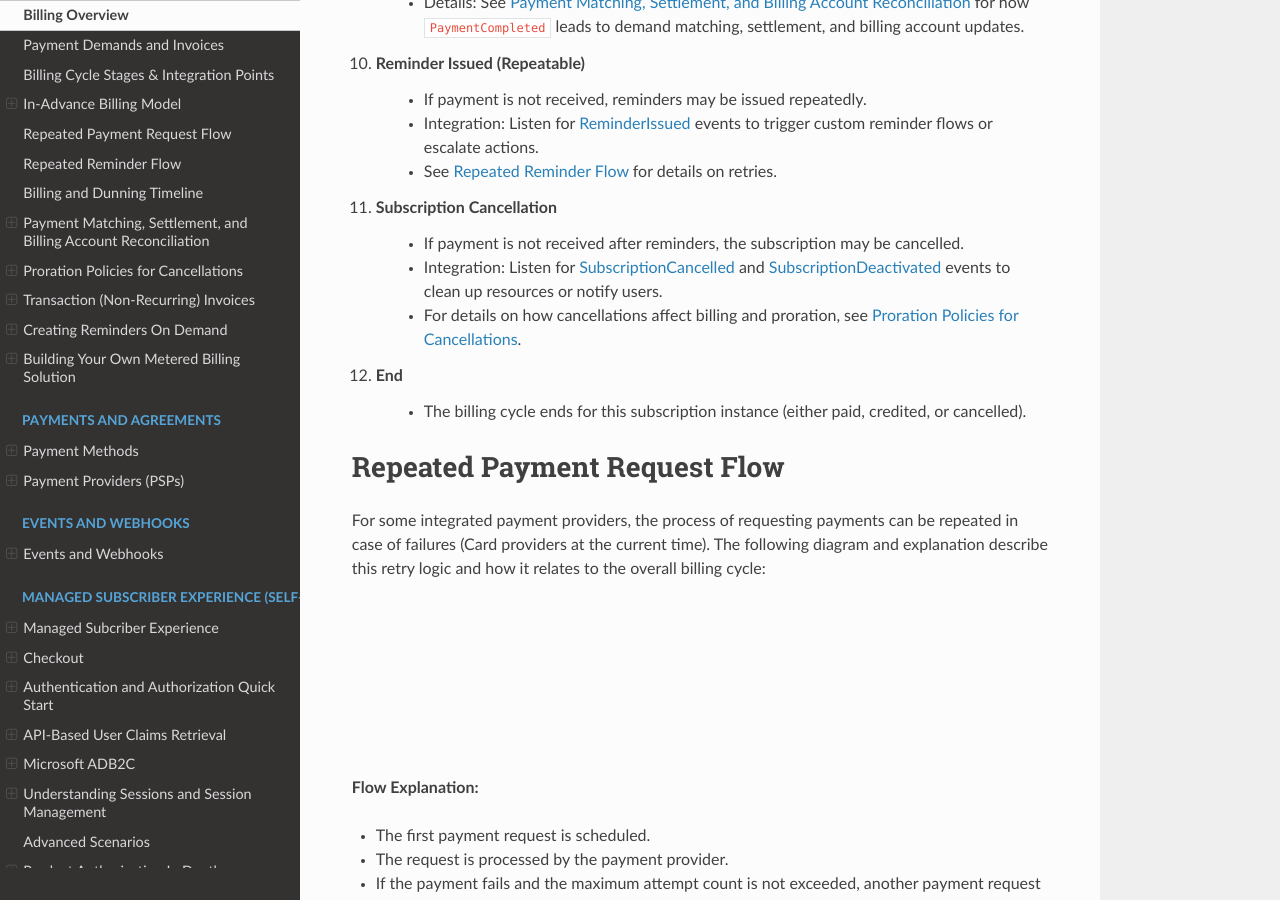
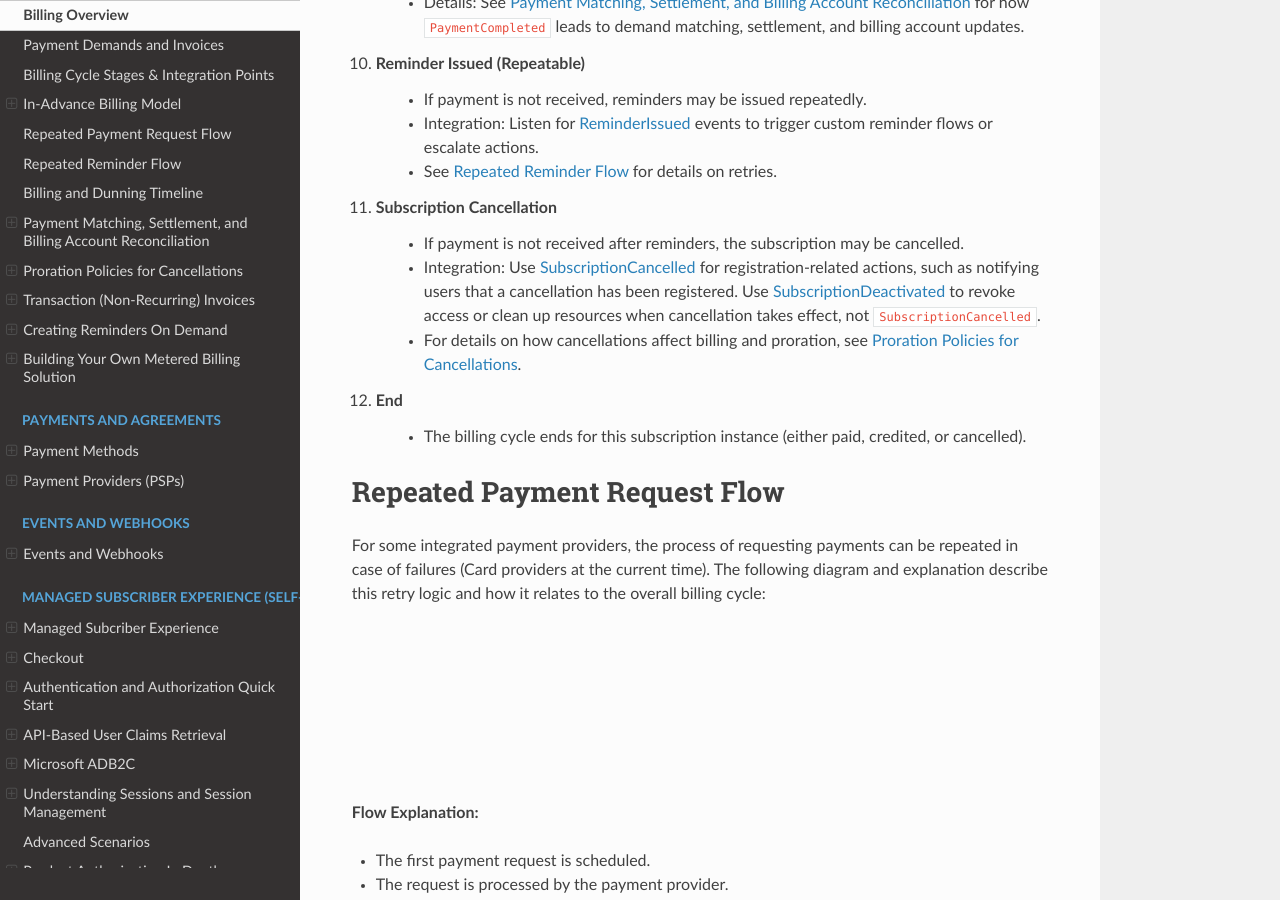
Before and after one commit to infosoftas/info-subscription-doc, a Sphinx documentation site: the page built from source/billing/billingcycle.rst, in a window 1280 px wide and 900 px high, scrolled down 5227 px. Built offline with Sphinx 7.4.7 and the Read the Docs theme 3.1.0, drawn with Linux system fonts in a browser that asks for light colours; formulas are drawn with MathJax 3.

Commit message:
Use deactivation event for billing-cycle resource cleanup
Co-authored-by: esbenbach <1378302+esbenbach@users.noreply.github.com>

```diff
--- a/source/billing/billingcycle.rst
+++ b/source/billing/billingcycle.rst
@@ -199,7 +199,7 @@ For a worked, end-to-end example of using this hybrid model to build usage-based
 
 11. **Subscription Cancellation**
 	- If payment is not received after reminders, the subscription may be cancelled.
-	- Integration: Listen for :ref:`SubscriptionCancelled <subscription-cancelled-event>` and :ref:`SubscriptionDeactivated <subscription-deactivated-event>` events to clean up resources or notify users.
+	- Integration: Use :ref:`SubscriptionCancelled <subscription-cancelled-event>` for registration-related actions, such as notifying users that a cancellation has been registered. Use :ref:`SubscriptionDeactivated <subscription-deactivated-event>` to revoke access or clean up resources when cancellation takes effect, not ``SubscriptionCancelled``.
 	- For details on how cancellations affect billing and proration, see :ref:`Proration Policies for Cancellations <proration-policies>`.
 
 12. **End**
```
